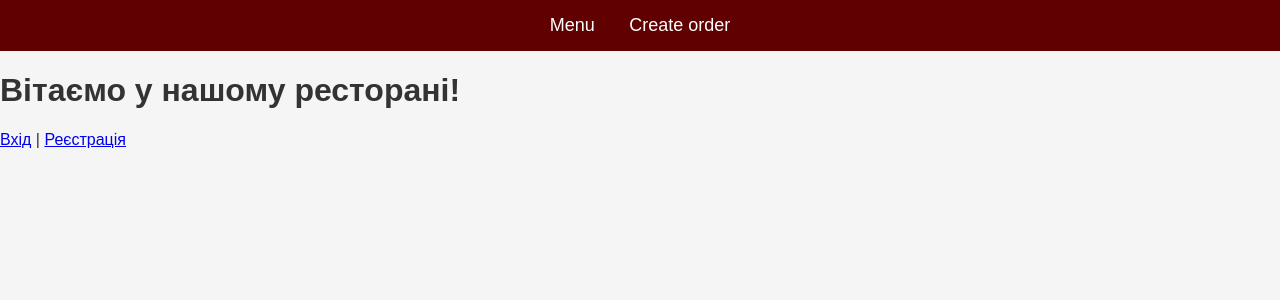
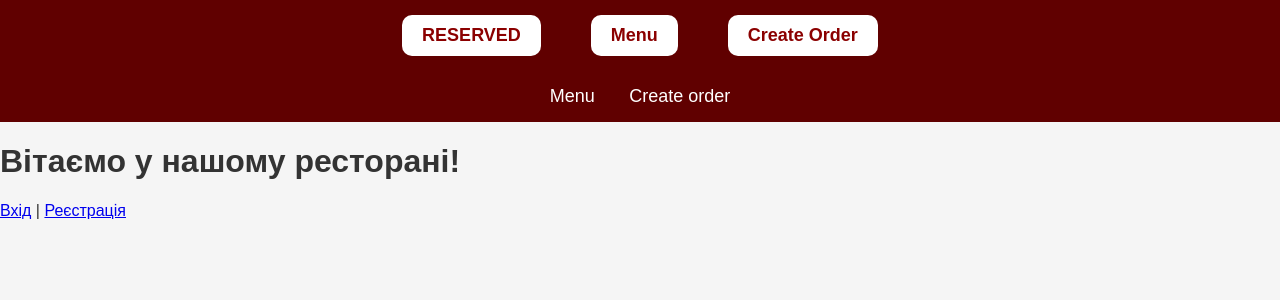
Before and after one commit to ivansherban1602-create/flask_prog, a Flask app: page / in a window 1280 px wide. Shown: the top 300 px of the page. Run offline with Flask 3, Linux system fonts and the light colour scheme.

Commit message:
add files

```diff
--- a/static/style.css
+++ b/static/style.css
@@ -41,15 +41,8 @@ section{
     box-shadow: 0 0 10px rgba(0,0,0,0.2);
 }
 
-button{
-    background-color: #8b0000;
-    color: white;
-    border: none;
-    padding: 12px 20px;
-    border-radius: 10px;
-    cursor: pointer;
-    font-size: 16px;
-}
+
+
 
 button:hover{
     background-color: #b22222;
@@ -62,3 +55,58 @@ footer{
     padding: 20px;
     margin-top: 30px;
 }
+.navbar{
+    background-color: #600000;
+    display: flex;
+    justify-content: center;
+    gap: 20px;
+    padding: 15px;
+}
+
+.btn{
+    background-color: white;
+    color: #8b0000;
+    padding: 10px 20px;
+    border-radius: 10px;
+    text-decoration: none;
+    font-weight: bold;
+    transition: 0.3s;
+}
+
+.btn:hover{
+    background-color: gold;
+    color: black;
+}
+
+.reserved{
+    background-color: #8b0000;
+    color: white;
+    border: 2px solid white;
+}
+
+.reserved:hover{
+    background-color: #b22222;
+    color: white;
+}
+.navbar{
+    background-color: #600000;
+    display: flex;
+    justify-content: center;
+    gap: 20px;
+    padding: 15px;
+}
+
+.btn{
+    background-color: white;
+    color: #8b0000;
+    padding: 10px 20px;
+    border-radius: 10px;
+    text-decoration: none;
+    font-weight: bold;
+    transition: 0.3s;
+}
+
+.btn:hover{
+    background-color: gold;
+    color: black;
+}
--- a/templates/home.html
+++ b/templates/home.html
@@ -5,6 +5,11 @@
     <meta charset="UTF-8">
     <title>Головна</title>
     <link rel="stylesheet" href="{{ url_for('static', filename='style.css') }}">
+    <nav class="navbar">
+    <a href="#" class="btn">RESERVED</a>
+    <a href="#" class="btn">Menu</a>
+    <a href="#" class="btn">Create Order</a>
+</nav>
 </head>
 
 <body>
--- a/templates/reserved.html
+++ b/templates/reserved.html
@@ -5,6 +5,9 @@
     <meta charset="UTF-8">
     <title>Бронювання столика</title>
     <link rel="stylesheet" href="{{ url_for('static', filename='style.css') }}">
+    <nav class="navbar">
+    <a href="#" class="btn reserved">RESERVED</a>
+</nav>
 </head>
 
 <body>
```
Also changed, not shown: templates/create_orders.html (renamed from templates/create_order.html), vercel.json (added).
